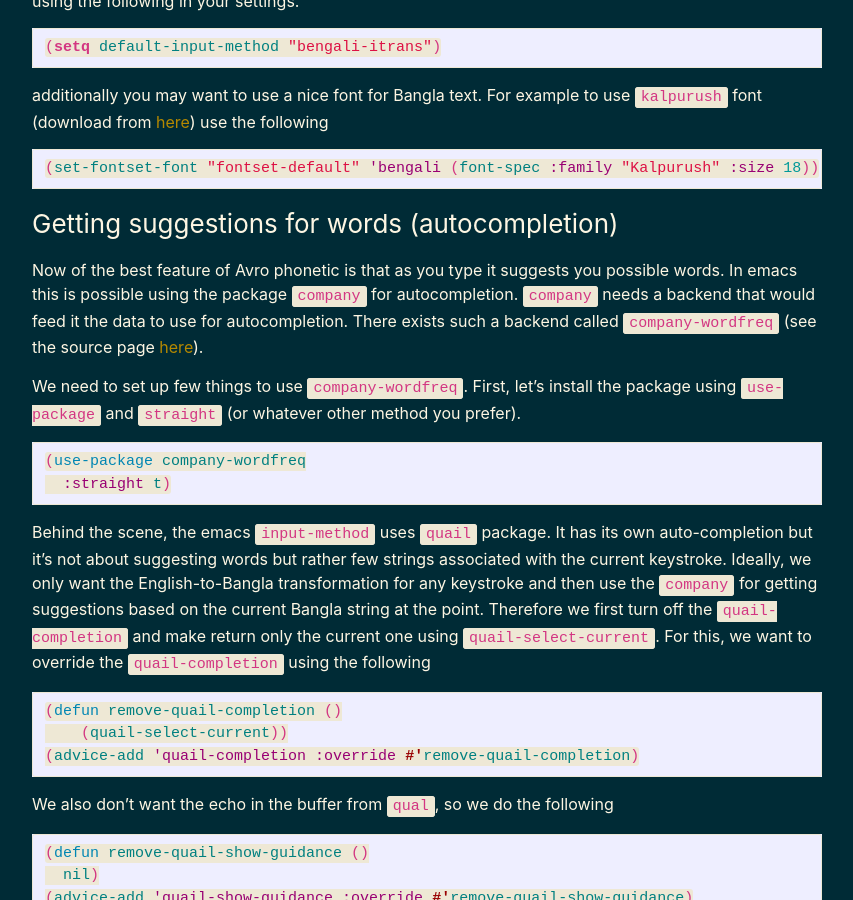
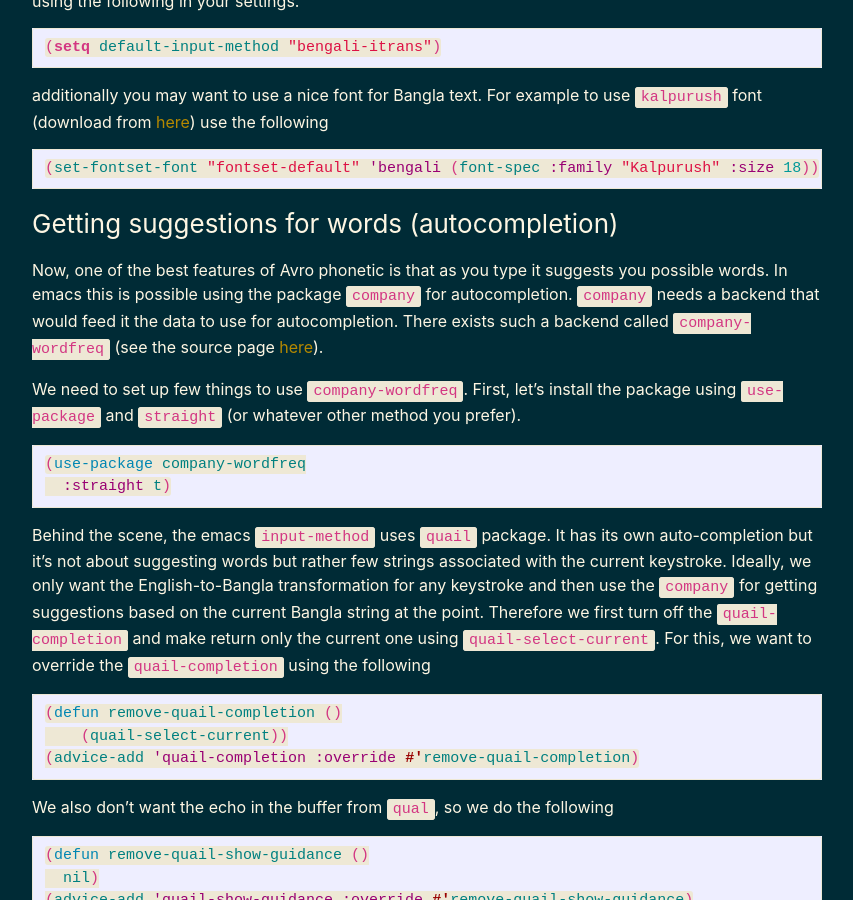
Before and after one commit to md-arif-shaikh/md-arif-shaikh.github.io, a Jekyll site: the page built from _posts/2021-05-27-typing-bangla-in-emacs.md, in a window 1280 px wide and 900 px high, scrolled down 443 px. Shown: the whole window, without its empty margins (213-1066 px from the left). Built offline with Jekyll 4.4.1, drawn with Linux system fonts in a browser that asks for light colours; our own code applies the rules of GitHub Pages for plain Markdown files.

Commit message:
Update 2021-05-27-typing-bangla-in-emacs.md

````diff
--- a/_posts/2021-05-27-typing-bangla-in-emacs.md
+++ b/_posts/2021-05-27-typing-bangla-in-emacs.md
@@ -20,7 +20,7 @@
 ```
 
 ### Getting suggestions for words (autocompletion)
-Now of the best feature of Avro phonetic is that as you type it suggests you possible words. In emacs this is possible using the package `company` for autocompletion. `company` needs a backend that would feed it the data to use for autocompletion. There exists such a backend called `company-wordfreq` (see the source page [here](https://github.com/johannes-mueller/company-wordfreq.el)).
+Now, one of the best features of Avro phonetic is that as you type it suggests you possible words. In emacs this is possible using the package `company` for autocompletion. `company` needs a backend that would feed it the data to use for autocompletion. There exists such a backend called `company-wordfreq` (see the source page [here](https://github.com/johannes-mueller/company-wordfreq.el)).
 
 We need to set up few things to use `company-wordfreq`. First, let's install the package using `use-package` and `straight` (or whatever other method you prefer).
 
````
